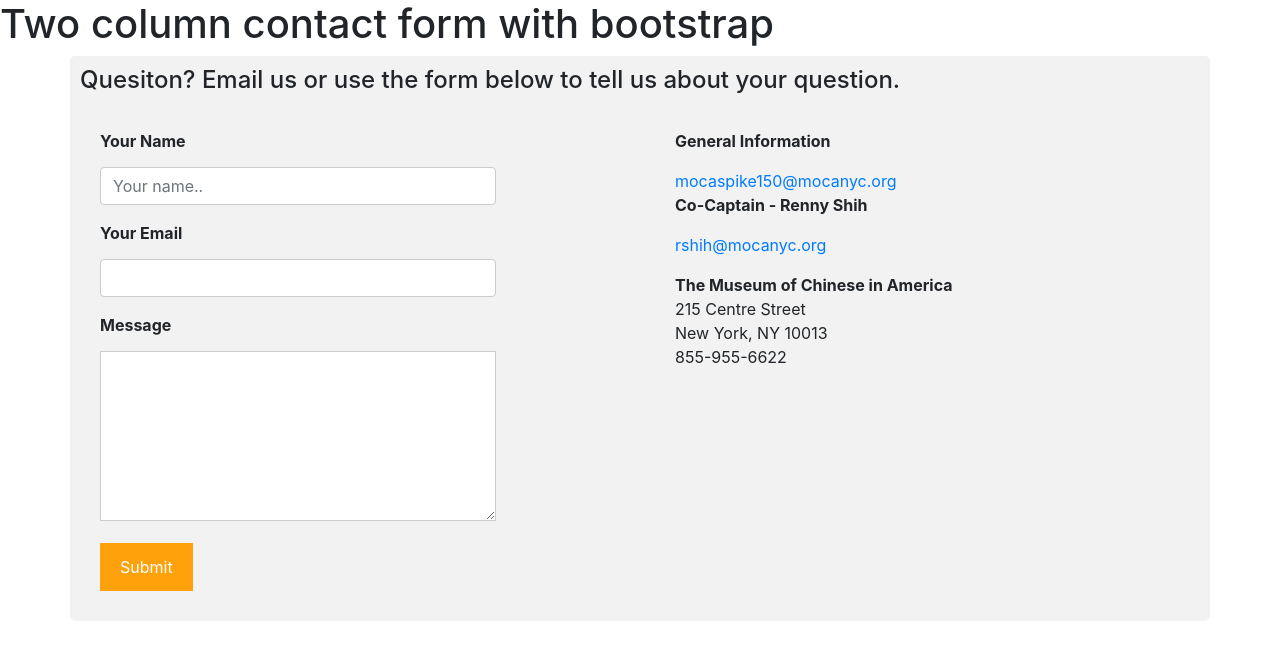
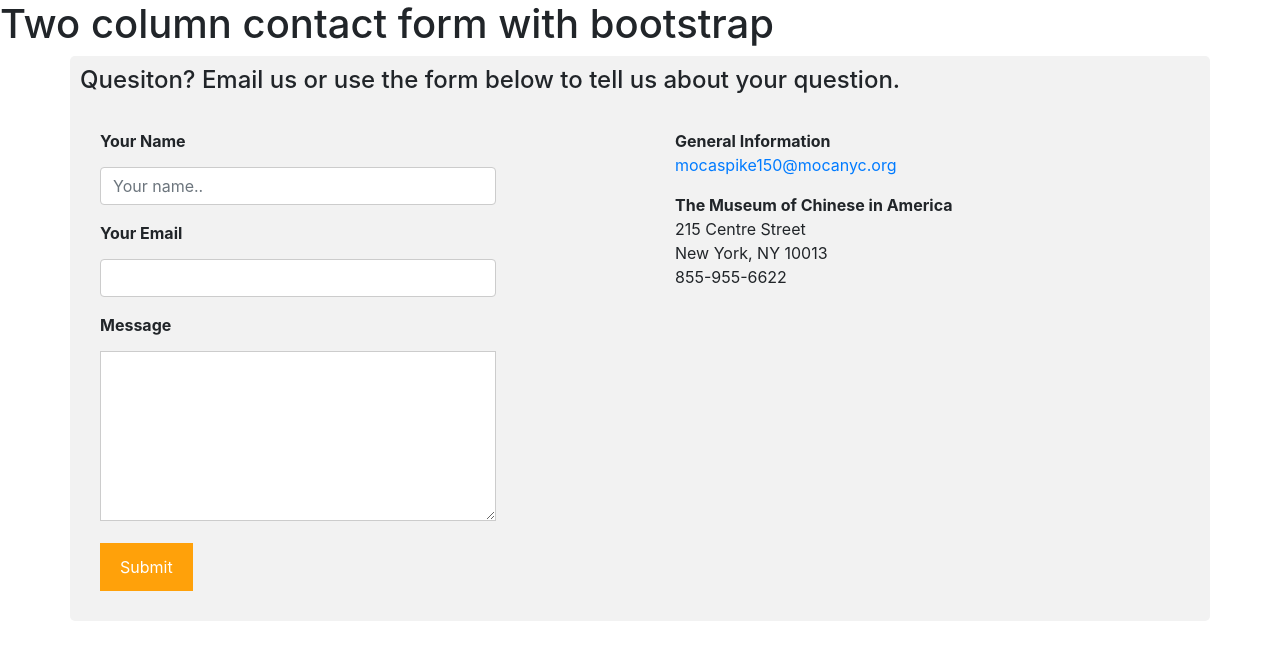
Before and after one commit to mocaspike150/Front-End-Coding, a Jekyll site: the page built from html/contact_us/two-column-contact-form-with-bootstrap.md, in a window 1280 px wide. Shown: the top 660 px of the page. Built offline with Jekyll 4.4.1, drawn with Linux system fonts in a browser that asks for light colours.

Commit message:
Update two-column-contact-form-with-bootstrap.html

```diff
--- a/_includes/two-column-contact-form-with-bootstrap.html
+++ b/_includes/two-column-contact-form-with-bootstrap.html
@@ -87,11 +87,10 @@ input[type=submit]:hover {
     		<div class="col">
 			<div class="contact">
 			   <div class="column">
-				  <p><b>General Information</b></p>
+				  <b>General Information</b><br/>
 				  <a href="mailto:mocaspike150@mocanyc.org">mocaspike150@mocanyc.org</a>
 
-				  <p><b>Co-Captain - Renny Shih</b></p>
-				  <a href="mailto:rshih@mocanyc.org">rshih@mocanyc.org</a>
+
 				   <p></p>
 				   <b>The Museum of Chinese in America</b><br/>
 				   215 Centre Street <br/>
```
